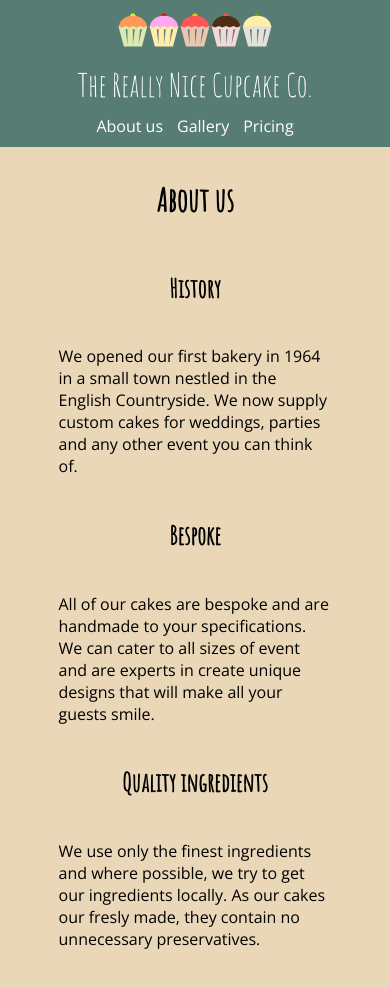
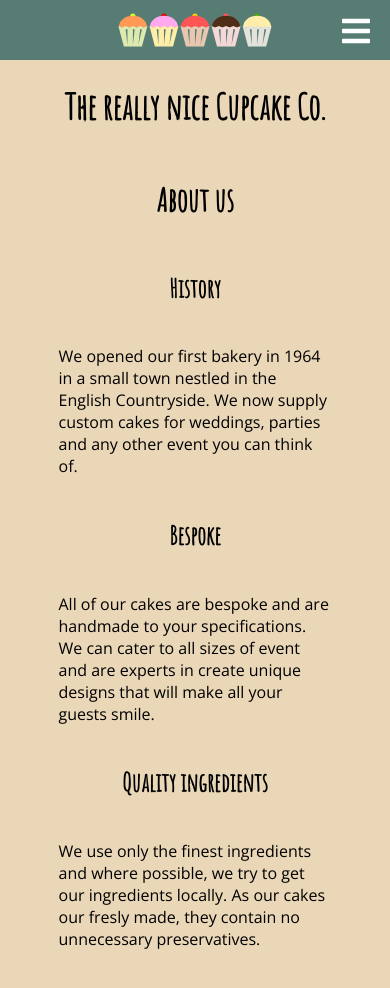
Before and after one commit to oliverdudman/freeCodeCamp-RWD-projects, a website: page build_a_product_landing_page/index.html in a window 390 px wide. Shown: the top 988 px of the page. Drawn offline with nearby package versions, Linux system fonts and the light colour scheme.

Commit message:
add nav toggle functionality

```diff
--- a/build_a_product_landing_page/index.html
+++ b/build_a_product_landing_page/index.html
@@ -4,6 +4,8 @@
 <head>
   <meta name="viewport" content="width=device-width, initial-scale=1">
   <script src="https://cdn.freecodecamp.org/testable-projects-fcc/v1/bundle.js"></script>
+  <script src="/js/main.js"></script>
+  <link rel="stylesheet" href="https://use.fontawesome.com/releases/v5.1.0/css/all.css" integrity="sha384-lKuwvrZot6UHsBSfcMvOkWwlCMgc0TaWr+30HWe3a4ltaBwTZhyTEggF5tJv8tbt" crossorigin="anonymous">
   <link rel="stylesheet" href="/css/main.css" />
   <body>
     <header id="header">
@@ -13,6 +15,7 @@
         <a class="nav-link" href="#about-us">About us</a>
         <a class="nav-link" href="#gallery">Gallery</a>
         <a class="nav-link" href="#pricing">Pricing</a>
+        <a id="nav__toggler"><i class="fas fa-bars"></i></a>
       </nav>
     </header>
     <main class="container">
--- /dev/null
+++ b/build_a_product_landing_page/js/main.js
@@ -0,0 +1,7 @@
+document.addEventListener("DOMContentLoaded", function() {
+  var toggler = document.getElementById("nav__toggler");
+  var header = document.getElementById("header");
+  toggler.addEventListener("click", function() {
+    header.classList.toggle("active");
+  });
+});
--- a/build_a_product_landing_page/scss/main.scss
+++ b/build_a_product_landing_page/scss/main.scss
@@ -88,13 +88,13 @@ h3 {
     width: 180px;
     box-sizing: border-box;
   }
+
+  &.active {
+    max-height: 100%;
+  }
 }
 
 #nav {
-  height: 100%;
-
-  background-color: red;
-
   &-bar {
     margin: 10px;
   }
@@ -105,18 +105,32 @@ h3 {
     left: 0px;
     z-index: -1;
 
-    display: flex;
-    justify-content: center;
-    align-items: center;
     width: 100%;
     height: 100%;
-    margin: 0;
+    margin: 10px;
     box-sizing: border-box;
 
     color: white;
 
     font-size: 2rem;
     font-family: $font-decorative;
+    text-align: center;
+  }
+
+  &__toggler {
+    position: absolute;
+    top: 0px;
+    right: 0px;
+
+    display: none;
+    margin: 14px 20px;
+
+    color: white;
+
+    font-size: 2em;
+
+
+    cursor: pointer;
   }
 }
 
@@ -239,9 +253,17 @@ h3 {
 
   #header {
     flex-direction: column;
+    max-height: 60px;
+
+    overflow: hidden;
   }
 
   #nav__text {
     position: static;
+    margin-top: 0px;
+  }
+
+  #nav__toggler {
+    display: block;
   }
 }
```
Also changed, not shown: build_a_product_landing_page/css/main.css.
